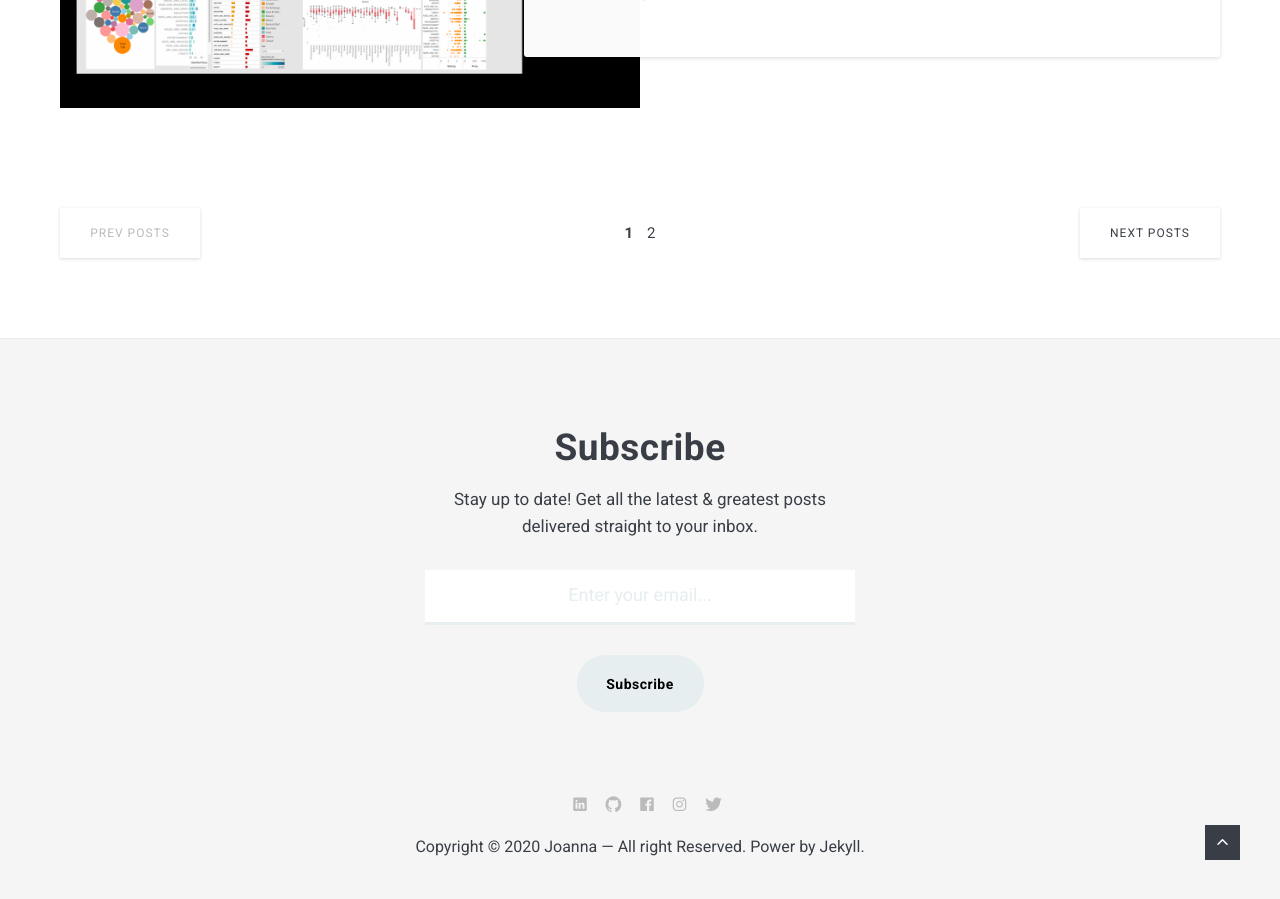
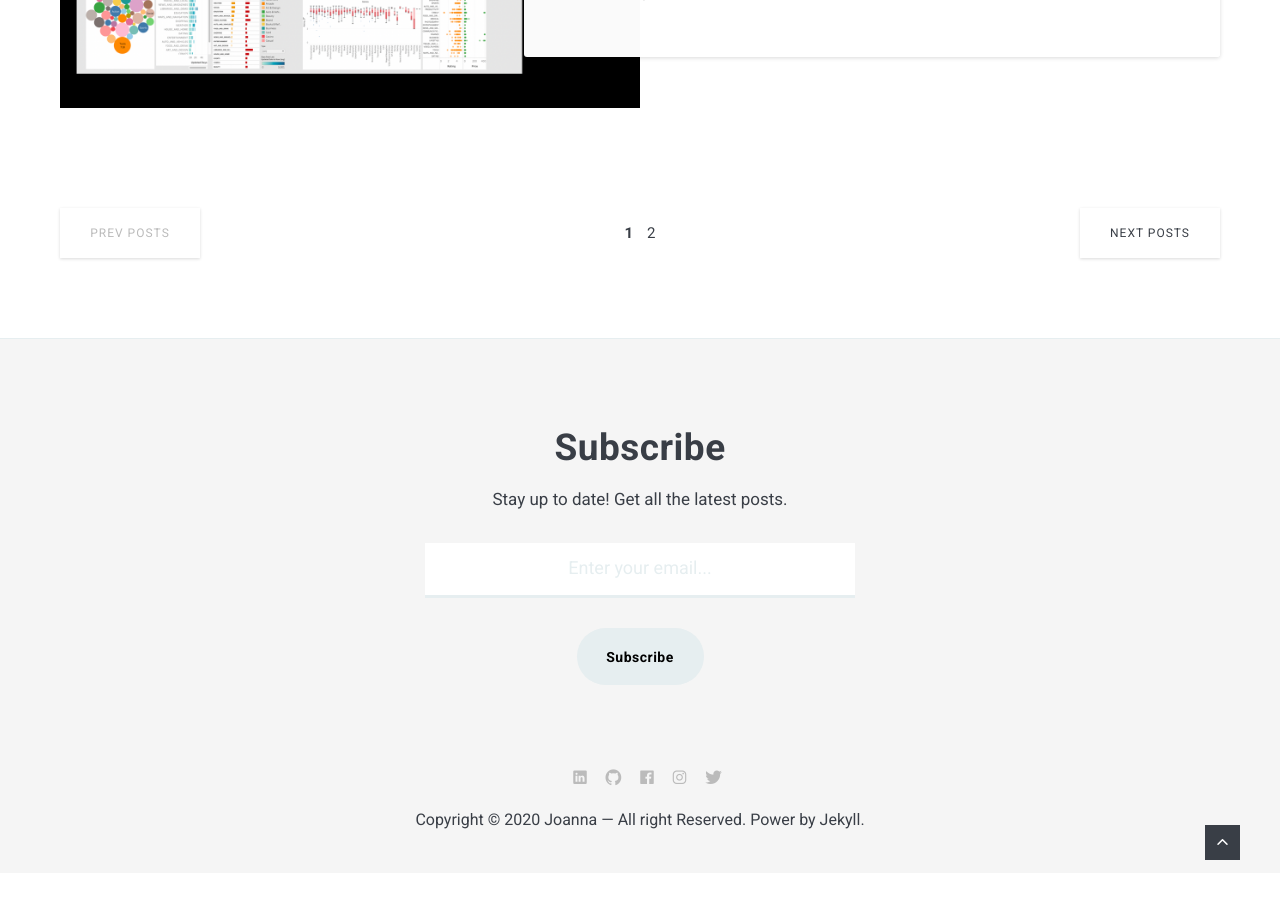
Before and after one commit to yuyaya2016/yuyaya2016.github.io, a Jekyll site: the page built from index.html, in a window 1280 px wide and 900 px high, scrolled down 2386 px. Built offline with Jekyll 4.4.1, drawn with Linux system fonts in a browser that asks for light colours; nearby versions of some CDN libraries; the list of posts is cut into pages by our own code; after the commit the page ends 3259 px from its top, so only the background shows below that.

Commit message:
update include

```diff
--- a/_includes/subscribe.html
+++ b/_includes/subscribe.html
@@ -1,7 +1,7 @@
 <div class="container">
   <div class="subscribe">
     <h3 class="subscribe__title">Subscribe</h3>
-    <p class="subscribe__subtitle">Stay up to date! Get all the latest & greatest posts delivered straight to your inbox.</p>
+    <p class="subscribe__subtitle">Stay up to date! Get all the latest posts.</p>
     <form class="subscribe-form validate" action="{% if site.data.settings.mailchimp %}//{{site.data.settings.mailchimp}}{% else %}#{% endif %}"
       method="POST" id="mc-embedded-subscribe-form" name="mc-embedded-subscribe-form" target="_blank" novalidate>
       <div class="subscribe-group">
```
